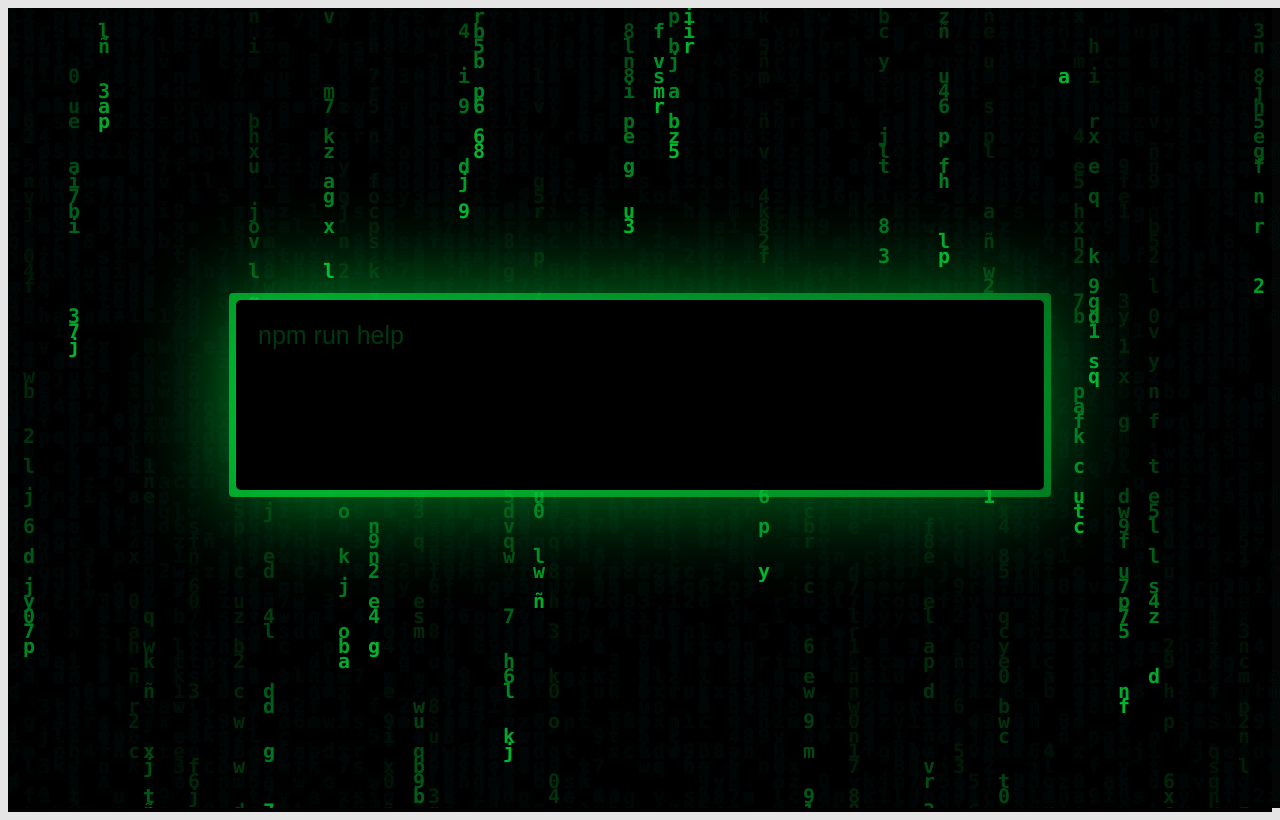
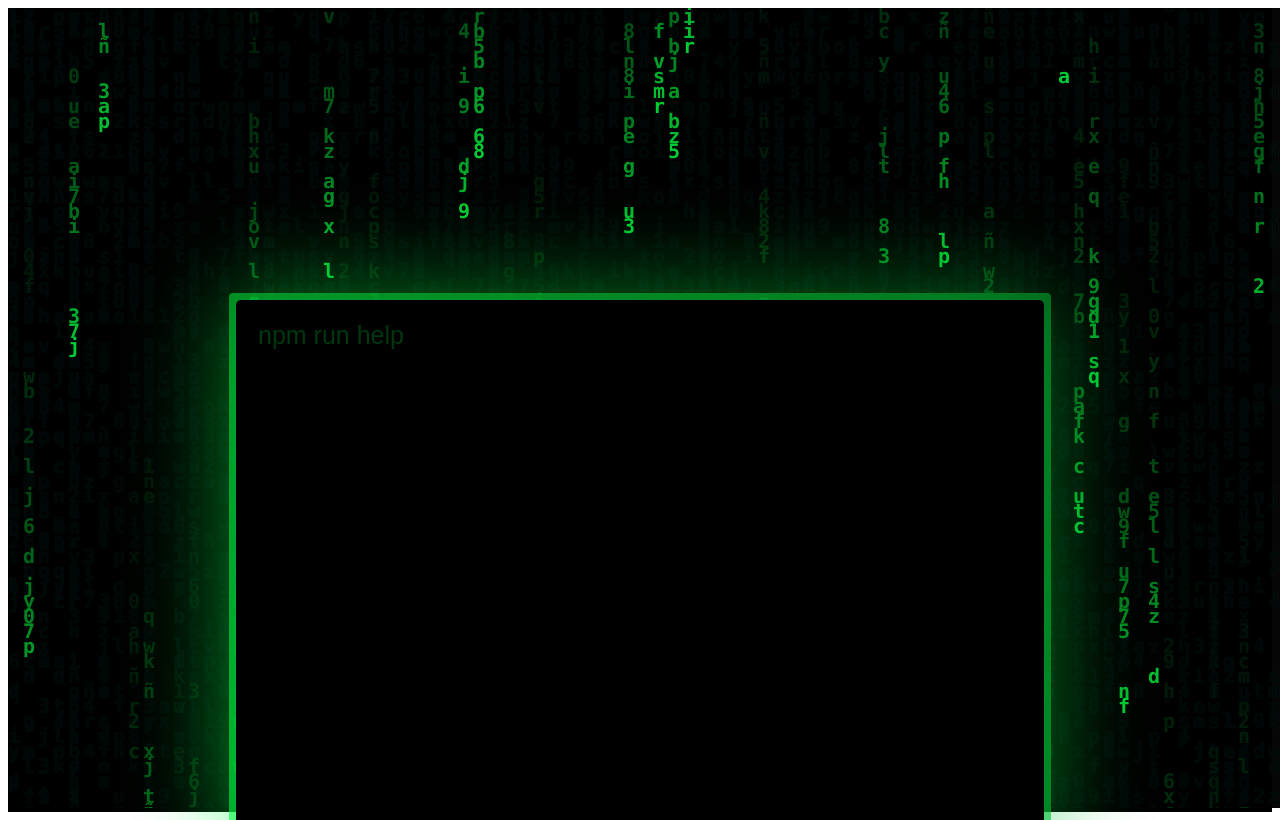
Before and after one commit to Jheredia7/portfolio, a React (Vite) app: page / in a window 1280 px wide. Built offline with nearby package versions, Linux system fonts and the light colour scheme.

Commit message:
Ventana modificada

```diff
--- a/src/styles.css
+++ b/src/styles.css
@@ -7,8 +7,8 @@
   width: 100%;
   height: 100%;
   overflow: auto;
-  background-color: rgb(0, 0, 0);
-  background-color: rgba(0, 0, 0, 0.1);
+  background-color: transparent;
+  background-color: transparent;
 }
 
 .modalContainer .modal-content {
@@ -17,7 +17,7 @@
   text-transform: uppercase;
   color: #00ff44;
   width: 600px;
-  height: 150px;
+  height: 500px;
   margin: auto;
   padding: 20px;
 
```
